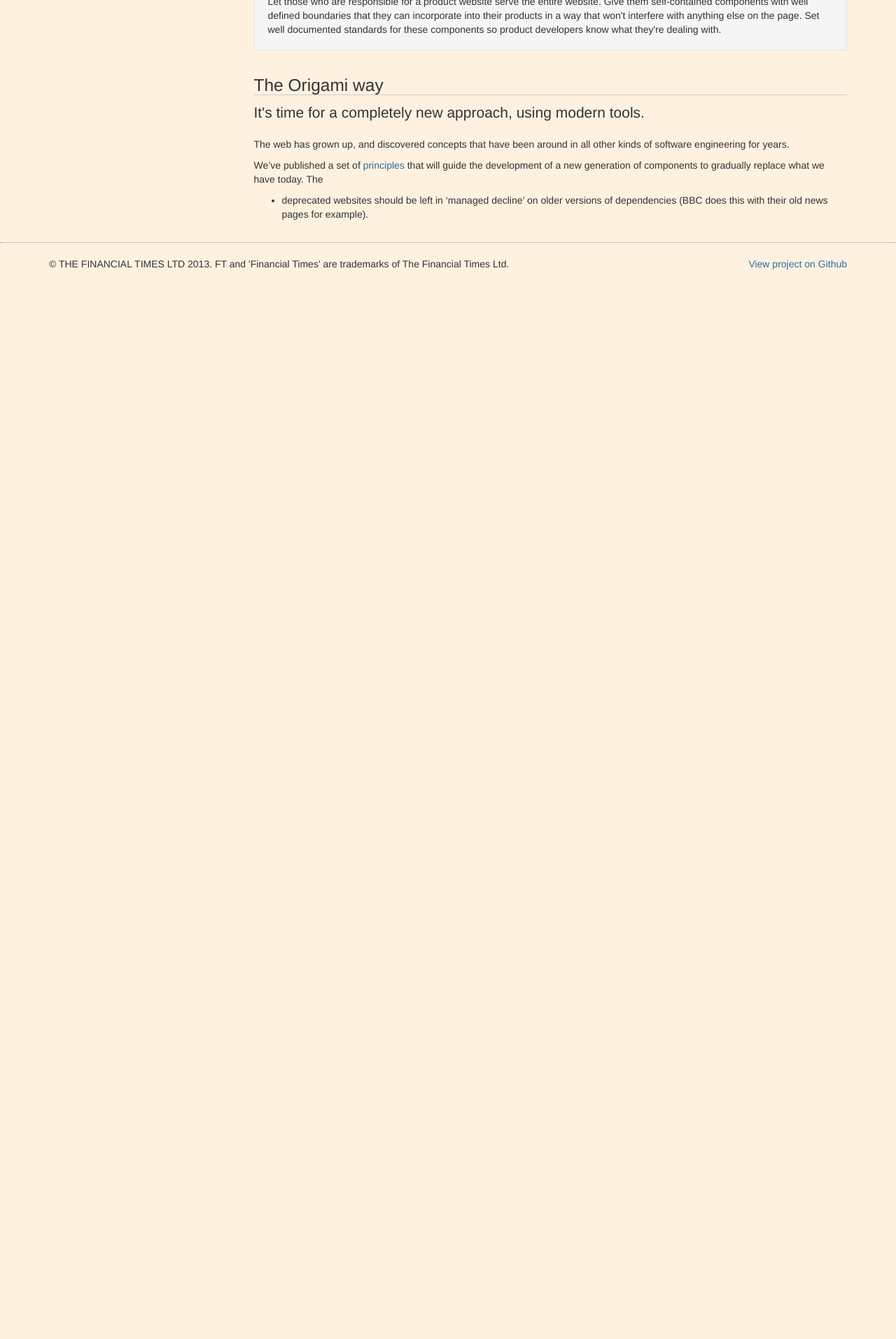
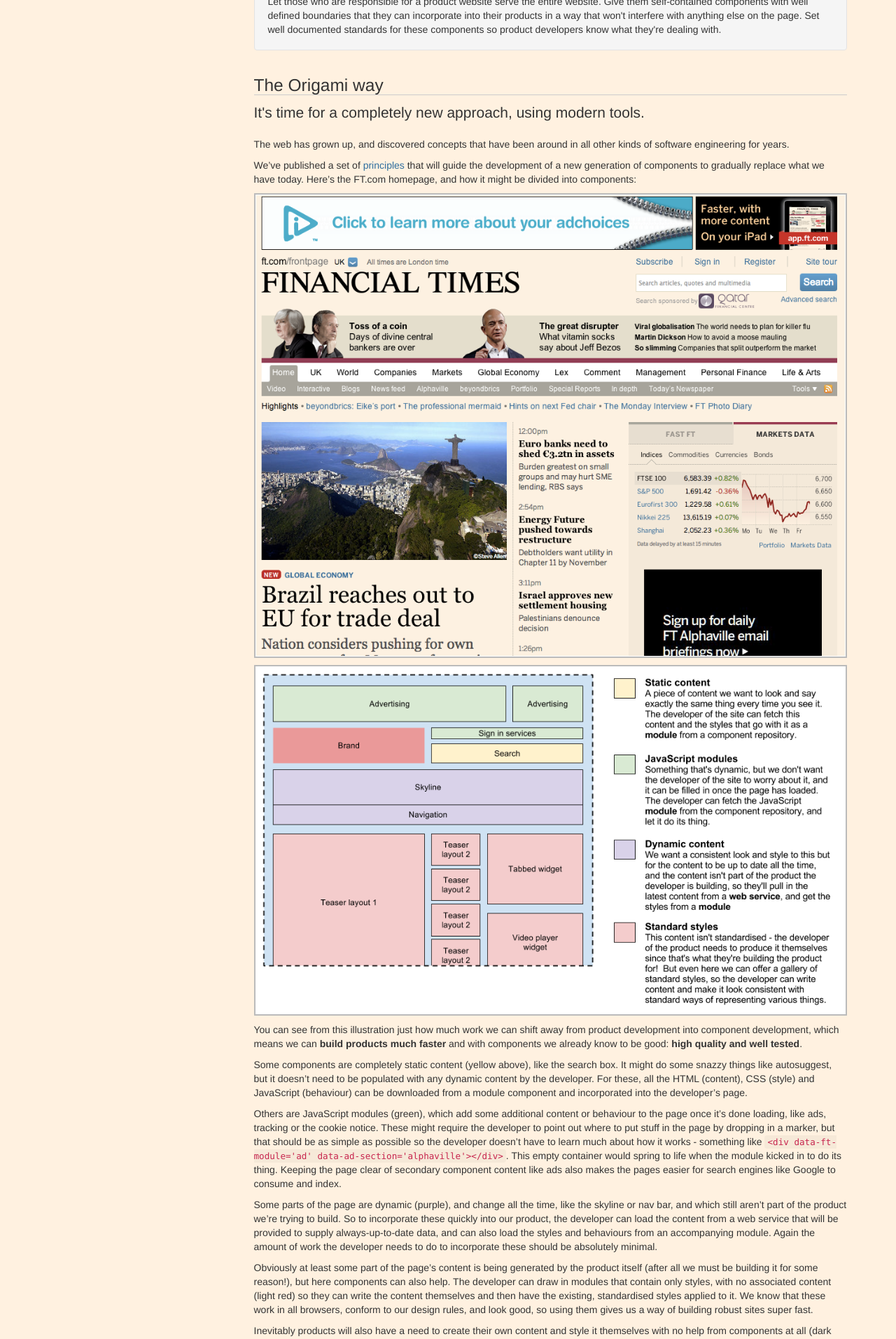
Before and after one commit to Financial-Times/ft-origami, a Jekyll site: the page built from docs/overview.md, in a window 1280 px wide. Shown: the part 3867-5780 px from the top of the page at 70% size. Built offline with Jekyll 4.4.1, drawn with Linux system fonts in a browser that asks for light colours; nearby versions of some CDN libraries; before the commit the page ends 4304 px from its top, so only the background shows below that; some of the changed text lies outside the part shown.

Commit message:
Add more detail to the explainer

```diff
--- a/css/main.css
+++ b/css/main.css
@@ -101,6 +101,7 @@ pre code {
 }
 .main table {
   border-collapse: collapse;
+  margin: 1em 0;
 }
 .main td, .main th {
   vertical-align: top;
--- a/docs/overview.md
+++ b/docs/overview.md
@@ -83,6 +83,24 @@ The most catestrophic consequence of this happens when the wrapper template is u
 
 The web has grown up, and discovered concepts that have been around in all other kinds of software engineering for years.
 
-We've published a set of [principles]({{site.baseurl}}/docs/principles) that will guide the development of a new generation of components to gradually replace what we have today.  The
+We've published a set of [principles]({{site.baseurl}}/docs/principles) that will guide the development of a new generation of components to gradually replace what we have today.  Here's the FT.com homepage, and how it might be divided into components:
 
-* deprecated websites should be left in 'managed decline' on older versions of dependencies (BBC does this with their old news pages for example).
+![Components on a page]({{site.baseurl}}/img/componentspage.png)
+
+![Components on a page]({{site.baseurl}}/img/componentspage2.png)
+
+You can see from this illustration just how much work we can shift away from product development into component development, which means we can **build products much faster** and with components we already know to be good: **high quality and well tested**.
+
+Some components are completely static content (yellow above), like the search box.  It might do some snazzy things like autosuggest, but it doesn't need to be populated with any dynamic content by the developer.  For these, all the HTML (content), CSS (style) and JavaScript (behaviour) can be downloaded from a module component and incorporated into the developer's page.
+
+Others are JavaScript modules (green), which add some additional content or behaviour to the page once it's done loading, like ads, tracking or the cookie notice.  These might require the developer to point out where to put stuff in the page by dropping in a marker, but that should be as simple as possible so the developer doesn't have to learn much about how it works - something like `<div data-ft-module='ad' data-ad-section='alphaville'></div>`.  This empty container would spring to life when the module kicked in to do its thing.  Keeping the page clear of secondary component content like ads also makes the pages easier for search engines like Google to consume and index.
+
+Some parts of the page are dynamic (purple), and change all the time, like the skyline or nav bar, and which still aren't part of the product we're trying to build.  So to incorporate these quickly into our product, the developer can load the content from a web service that will be provided to supply always-up-to-date data, and can also load the styles and behaviours from an accompanying module.  Again the amount of work the developer needs to do to incorporate these should be absolutely minimal.
+
+Obviously at least some part of the page's content is being generated by the product itself (after all we must be building it for some reason!), but here components can also help.  The developer can draw in modules that contain only styles, with no associated content (light red) so they can write the content themselves and then have the existing, standardised styles applied to it.  We know that these work in all browsers, conform to our design rules, and look good, so using them gives us a way of building robust sites super fast.
+
+Inevitably products will also have a need to create their own content and style it themselves with no help from components at all (dark red).  On the portion of the FT homepage included above, the only example of that is the brand, which is fairly unique to the FT homepage so has no reason to be componentised.  It would be up to the product developer to deal with these bits on their own, but the important thing here is that none of the components they've pulled in will interfere with what they are able to do on the parts of the page where they choose to go it alone.
+
+## Moving forwards
+
+We don't have to switch all at once, but every time we adopt a component, we can immediately discard some legacy technology and gradually components will be everywhere.  As sites are updated or new sites are commissioned, consider whether significant parts of the product can be replaced with components.  As these products age, it then becomes possible to upgrade components selectively, and relatively easily.  We might decide that all sites get tracking code updates automatically, for example, but that changes to the page layout grid (which would be more expensive for products to adapt to) would only be applied to the most current sites, leaving others to continue to work safely on a frozen set of resources.  Because each site is in control of which components it uses and which *versions* of those components it loads, no changes made on one site, or to one component, can unintentionally affect any other.
```
Also changed, not shown: img/componentspage.png (added), img/componentspage2.png (added).
